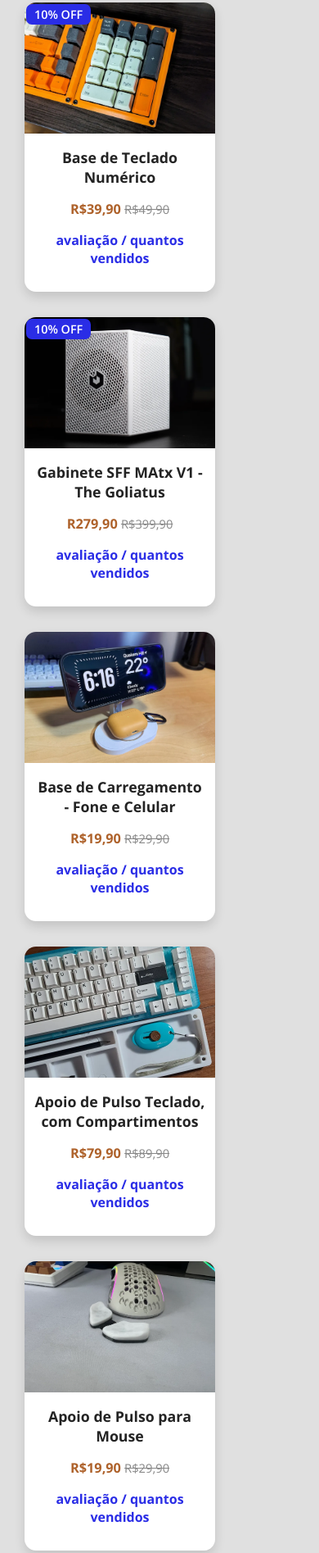
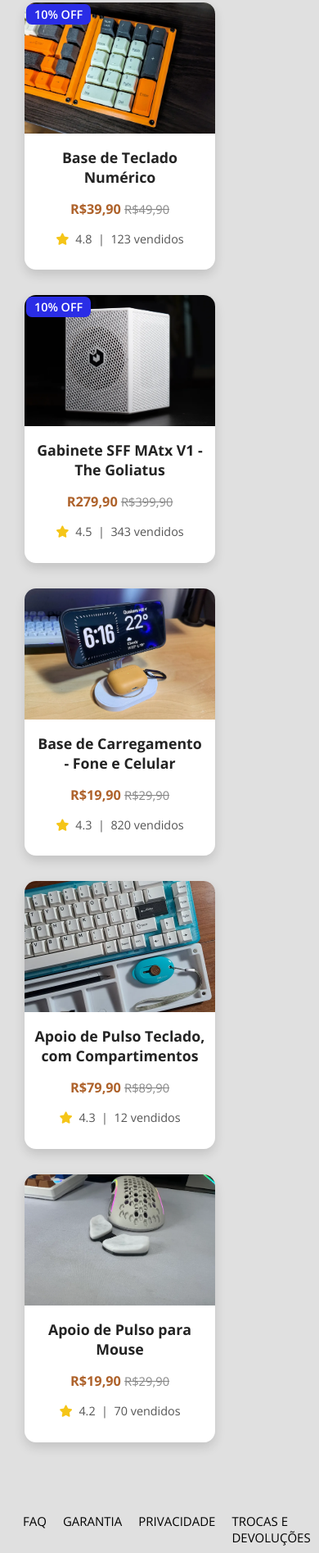
Before and after one commit to vmellozk/loja-voxel, a website built with Vite: page index.html in a window 390 px wide. Shown: the part 751-2646 px from the top of the page at 82% size. Built offline with nearby package versions, Linux system fonts and the light colour scheme.

```diff
--- a/categorias.css
+++ b/categorias.css
@@ -22,9 +22,17 @@
 .sidebar-logo {
   padding: 0 25px 20px 25px;
 }
+
 .sidebar-logo img {
   max-width: 125px;
 }
+
+.sidebar-logo img:hover {
+  max-width: 125px;
+  transform: translateY(-2px) scale(1.03);
+  display: inline-block;
+}
+
 .sidebar-nav ul {
   list-style: none;
   padding: 0 0 0 15px;
@@ -39,9 +47,13 @@
   font-size: 15px;
   transition: color 0.2s;
 }
+
 .sidebar-nav a:hover {
   color: #44b694;
+  transform: translateY(-2px) scale(1.03);
+  display: inline-block;
 }
+
 .main-content {
   flex: 1;
   min-width: 0;
@@ -61,10 +73,19 @@
   margin-left: 18px;
   vertical-align: middle;
 }
+
 .header-icons img {
   width: 25px;
   opacity: 0.85;
 }
+
+.header-icons img:hover {
+  width: 25px;
+  opacity: 0.85;
+  transform: translateY(-3px) scale(1.03);
+  display: inline-block;
+}
+
 .main-banner {
   position: relative;
   min-height: 350px;
@@ -225,10 +246,21 @@
   font-weight: bold;
   font-size: 1.02rem;
 }
+
 .pix {
-  color: #2a2de6;
-  font-weight: bold;
+  font-size: 0.9rem;
+  color: #555;
+  margin-top: 4px;
 }
+
+.rating i {
+  margin-right: 4px;
+}
+
+.sold {
+  font-weight: 500;
+}
+
 .installments {
   color: #444064;
   font-size: 0.95rem;
@@ -295,6 +327,11 @@
   text-decoration: none;
 }
 
+.footer-nav a:hover {
+  color: #44b694;
+  text-decoration: none;
+}
+
 .footer-payments {
   margin-left: 24px;
 }
--- a/index.html
+++ b/index.html
@@ -3,9 +3,10 @@
   <head>
     <meta charset="UTF-8" />
     <meta name="viewport" content="width=1024" />
-    <title>Doctor Mouse - Periféricos de alta performance</title>
+    <title>Voxel Lab - Performance em todas as dimensões</title>
     <!-- Fonts -->
     <link href="https://fonts.googleapis.com/css?family=Open+Sans:400,600,700&display=swap" rel="stylesheet">
+    <link rel="stylesheet" href="https://cdnjs.cloudflare.com/ajax/libs/font-awesome/6.5.0/css/all.min.css">
     <link rel="stylesheet" href="style.css">
   </head>
   <body>
@@ -98,7 +99,13 @@
               <div class="card-content">
                 <h3>Base de Teclado Numérico</h3>
                 <p><span class="main-price">R$39,90</span> <span class="old-price">R$49,90</span></p>
-                <p class="pix"><span>avaliação / quantos vendidos</span></p>
+                <p class="pix">
+                  <span class="rating">
+                    <i class="fas fa-star" style="color: #f5c518;"></i> 4.8
+                  </span>
+                  &nbsp;|&nbsp;
+                  <span class="sold">123 vendidos</span>
+                </p>
               </div>
             </div>
 
@@ -109,7 +116,13 @@
               <div class="card-content">
                 <h3>Gabinete SFF MAtx V1 - The Goliatus</h3>
                 <p><span class="main-price">R279,90</span> <span class="old-price">R$399,90</span></p>
-                <p class="pix"><span>avaliação / quantos vendidos</span></p>
+                <p class="pix">
+                  <span class="rating">
+                    <i class="fas fa-star" style="color: #f5c518;"></i> 4.5
+                  </span>
+                  &nbsp;|&nbsp;
+                  <span class="sold">343 vendidos</span>
+                </p>
               </div>
             </div>
 
@@ -119,7 +132,13 @@
               <div class="card-content">
                 <h3>Base de Carregamento - Fone e Celular</h3>
                 <p><span class="main-price">R$19,90</span> <span class="old-price">R$29,90</span></p>
-                <p class="pix"><span>avaliação / quantos vendidos</span></p>
+                <p class="pix">
+                  <span class="rating">
+                    <i class="fas fa-star" style="color: #f5c518;"></i> 4.3
+                  </span>
+                  &nbsp;|&nbsp;
+                  <span class="sold">820 vendidos</span>
+                </p>
               </div>
             </div>
 
@@ -129,7 +148,13 @@
               <div class="card-content">
                 <h3>Apoio de Pulso Teclado, com Compartimentos</h3>
                 <p><span class="main-price">R$79,90</span> <span class="old-price">R$89,90</span></p>
-                <p class="pix"><span>avaliação / quantos vendidos</span></p>
+                <p class="pix">
+                  <span class="rating">
+                    <i class="fas fa-star" style="color: #f5c518;"></i> 4.3
+                  </span>
+                  &nbsp;|&nbsp;
+                  <span class="sold">12 vendidos</span>
+                </p>
                 <p class="installments"></p>
               </div>
             </div>
@@ -140,7 +165,13 @@
               <div class="card-content">
                 <h3>Apoio de Pulso para Mouse</h3>
                 <p><span class="main-price">R$19,90</span> <span class="old-price">R$29,90</span></p>
-                <p class="pix"><span>avaliação / quantos vendidos</span></p>
+                <p class="pix">
+                  <span class="rating">
+                    <i class="fas fa-star" style="color: #f5c518;"></i> 4.2
+                  </span>
+                  &nbsp;|&nbsp;
+                  <span class="sold">70 vendidos</span>
+                </p>
               </div>
             </div>
 
--- a/style.css
+++ b/style.css
@@ -41,6 +41,8 @@
   }
   .sidebar-nav a:hover {
     color: #44b694;
+    transform: translateY(-2px) scale(1.03);
+    display: inline-block;
   }
   .main-content {
     flex: 1;
@@ -61,10 +63,19 @@
     margin-left: 18px;
     vertical-align: middle;
   }
+
   .header-icons img {
     width: 25px;
     opacity: 0.85;
   }
+
+  .header-icons img:hover {
+    width: 25px;
+    opacity: 0.85;
+    transform: translateY(-3px) scale(1.03);
+    display: inline-block;
+  }
+
   .main-banner {
     position: relative;
     min-height: 350px;
@@ -106,14 +117,19 @@
     transition: box-shadow 0.18s;
     box-shadow: 0 2px 8px #0003;
   }
+
   .banner-cta:hover {
     box-shadow: 0 4px 18px #1f6f5f22;
+    transform: translateY(-7px) scale(1.03);
+    display: inline-block;
   }
+
   .banner-pagination {
     position: absolute;
     left: 52px;
     bottom: 19px;
   }
+
   .banner-pagination span {
     display: inline-block;
     width: 12px;
@@ -123,6 +139,7 @@
     border-radius: 50%;
     cursor: pointer;
   }
+
   .banner-pagination .active {
     background: #000;
   }
@@ -224,10 +241,21 @@
     font-weight: bold;
     font-size: 1.02rem;
   }
+
   .pix {
-    color: #2a2de6;
-    font-weight: bold;
+    font-size: 0.9rem;
+    color: #555;
+    margin-top: 4px;
   }
+
+  .rating i {
+    margin-right: 4px;
+  }
+
+  .sold {
+    font-weight: 500;
+  }
+
   .installments {
     color: #444064;
     font-size: 0.95rem;
@@ -293,6 +321,10 @@
     color: #000000;
     text-decoration: none;
   }
+  .footer-nav a:hover {
+    color: #44b694;
+    text-decoration: none;
+  }
 
   .footer-payments {
     margin-left: 24px;
```
Also changed, not shown: categorias.html (+36 -5 lines).
